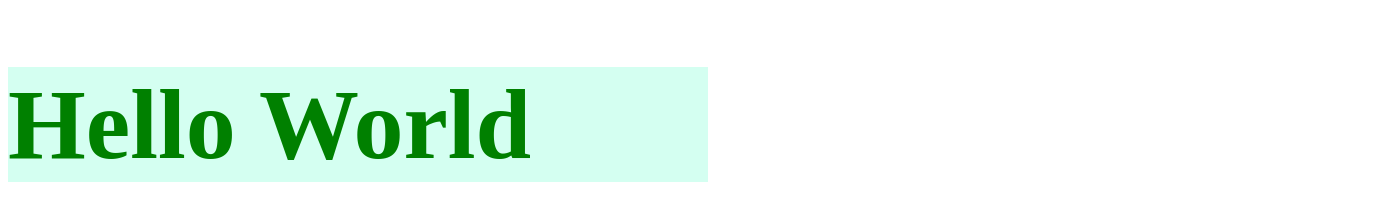
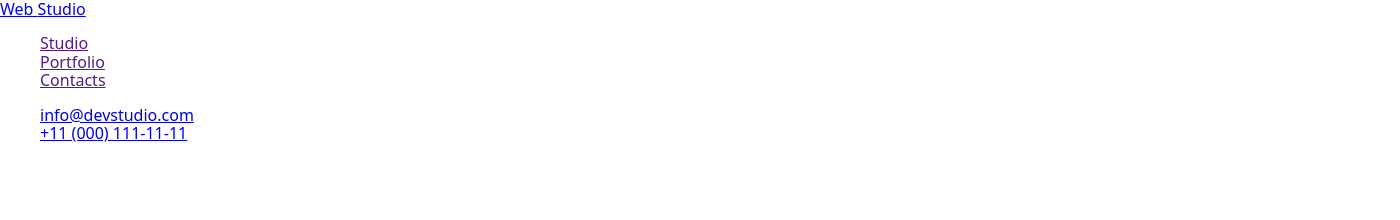
Before and after one commit to SerhiyChynin/goit-markup-hw-02, a plain HTML site: page index.html in a window 1280 px wide. Shown: the whole page, 1400 px wide, since content can reach past the window. Drawn offline with nearby package versions, Linux system fonts and the light colour scheme.

Commit message:
html add

```diff
--- a/css/style.css
+++ b/css/style.css
@@ -1,6 +1,13 @@
-h1{
-    color: green;
-    font-size: 100px;
-    background-color: rgba(127, 255, 212, 0.335);
-    width: 700px;
+
+body {
+    width: 1400px;
 }
+
+ul, li{
+    text-decoration: none;
+    list-style-type: none;
+}
+
+.blue_color{
+    color: blue
+}
--- a/index.html
+++ b/index.html
@@ -3,10 +3,36 @@
 <head>
     <meta charset="UTF-8">
     <meta name="viewport" content="width=device-width, initial-scale=1.0">
+    <link rel="stylesheet" href="https://cdnjs.cloudflare.com/ajax/libs/modern-normalize/2.0.0/modern-normalize.css">
     <link rel="stylesheet" href="./css/style.css">
-    <title>Document</title>
+    <title>WebStudio</title>
 </head>
 <body>
-    <h1>Hello World</h1>
+    <header class="header">
+        <nav class="nav">
+            <a href="/"><span class="blue_color">Web </span>Studio</a>
+            <ul>
+                <li>
+                    <a href="">Studio</a>
+                </li>
+                <li>
+                    <a href="">Portfolio</a>
+                </li>
+                <li>
+                    <a href="">Contacts</a>
+                </li>
+            </ul>
+        </nav>
+        <ul class="info">
+            <li>
+                <a href="mailto:info@devstudio.com">info@devstudio.com</a>
+            </li>
+            <li>
+                <a href="tel:+11 (000) 111-11-11">+11 (000) 111-11-11</a>
+            </li>
+        </ul>
+
+
+    </header>
 </body>
 </html>
```
